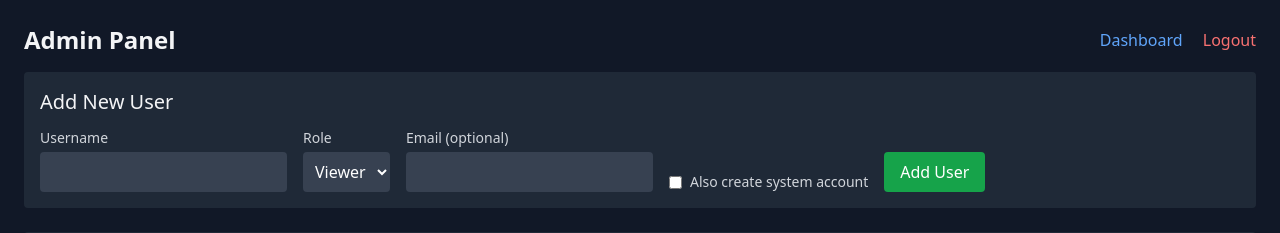
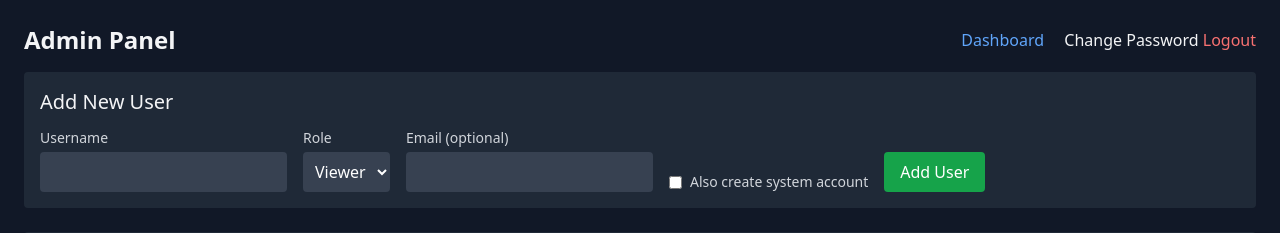
Before and after one commit to Dwaynet86/WG-Dashboard, a FastAPI app: template templates/admin.html in a window 1280 px wide. Shown: the top 233 px of the page. Run offline with FastAPI, Linux system fonts and the light colour scheme; the template is opened without the code that fills it, so the values that code supplies are empty; some libraries are stand-ins or nearby versions.

Commit message:
Update admin.html

```diff
--- a/templates/admin.html
+++ b/templates/admin.html
@@ -10,6 +10,7 @@
     <h1 class="text-2xl font-bold">Admin Panel</h1>
     <div>
       <a href="/" class="text-blue-400 mr-4">Dashboard</a>
+      <a href="/change-password">Change Password</a>
       <a href="/logout" class="text-red-400">Logout</a>
     </div>
   </div>
```
